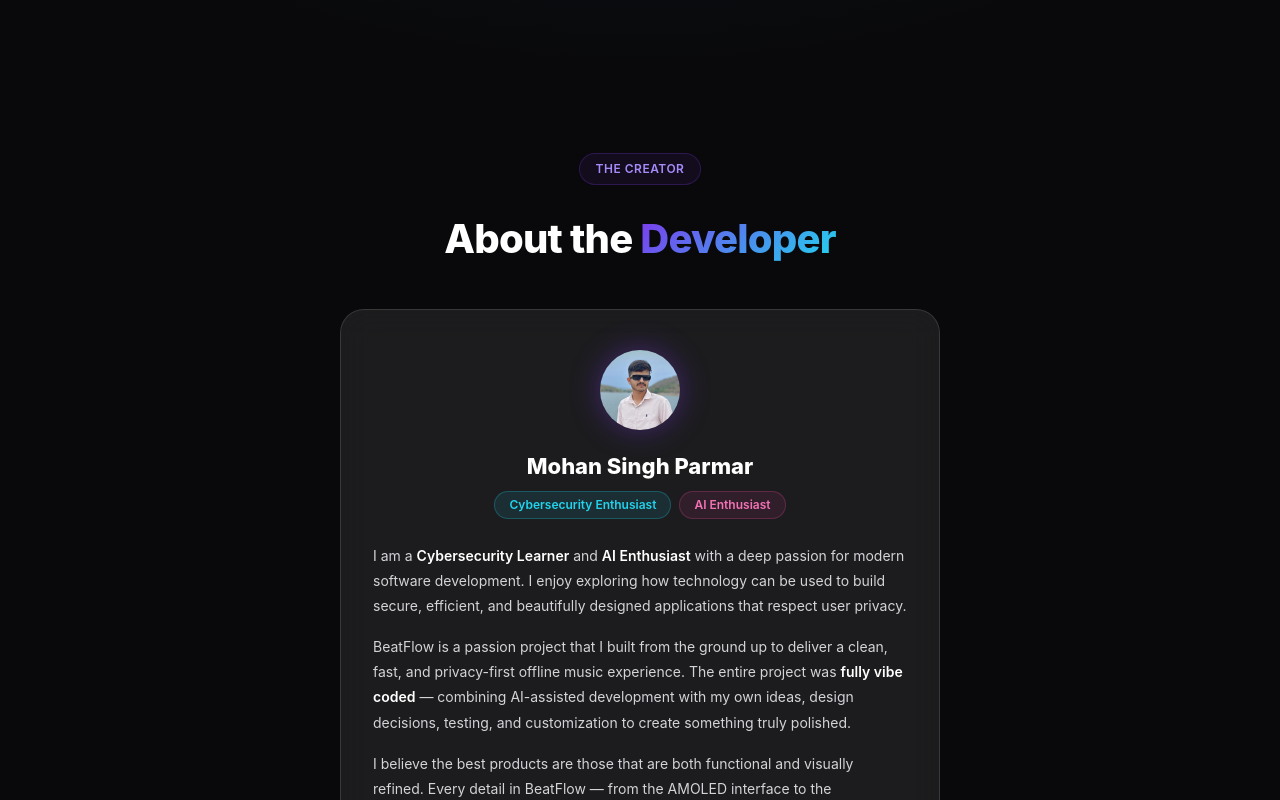
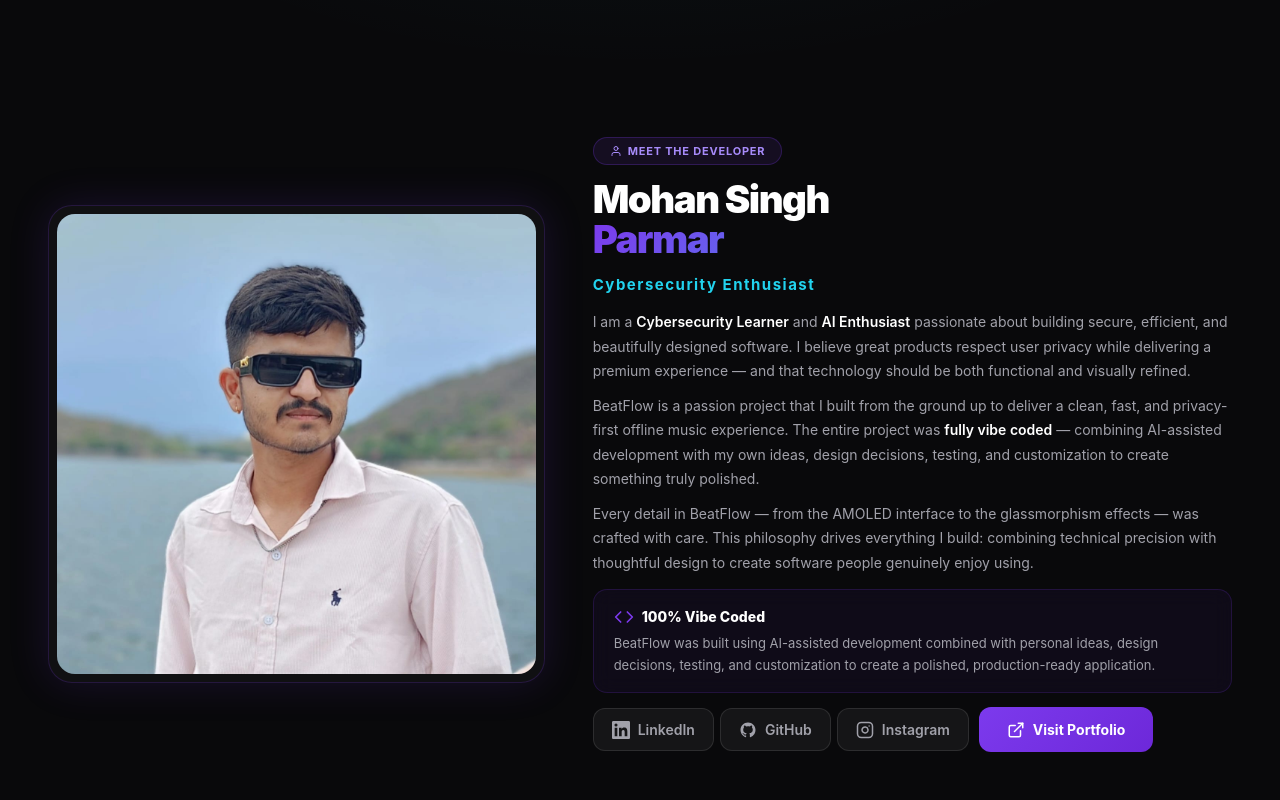
Before and after one commit to monxcode/BeatFlow-site, a React (Vite) app: page / in a window 1280 px wide. Shown: the part 5320-6120 px from the top of the page. Built offline with nearby package versions, Linux system fonts and the light colour scheme; the HTML template or start-up script is replaced by a standard one.

Commit message:
Update Developer.tsx

```diff
--- a/src/components/Developer.tsx
+++ b/src/components/Developer.tsx
@@ -99,9 +99,19 @@
     },
   ]
 
+  const desktopSocialLinks = socialLinks.filter(l => l.label !== 'Portfolio')
+
   return (
     <section id="developer" className="dv-root" style={{ padding: '80px 24px' }}>
       <style>{`
+        /* ── Mobile Layout (< 1024px) ── */
+        .dv-mobile {
+          display: block;
+        }
+        .dv-desktop {
+          display: none;
+        }
+
         @media (max-width: 768px) {
           .dv-root {
             padding: 56px 16px !important;
@@ -199,8 +209,212 @@
             padding: 2px 10px !important;
           }
         }
+
+        /* ── Desktop Layout (≥ 1024px) ── */
+        @media (min-width: 1024px) {
+          .dv-mobile {
+            display: none !important;
+          }
+          .dv-desktop {
+            display: block !important;
+          }
+
+          .dv-root {
+            padding: 64px 48px !important;
+          }
+
+          .dv-desktop-inner {
+            max-width: 1200px;
+            margin: 0 auto;
+          }
+
+          .dv-desktop-grid {
+            display: grid;
+            grid-template-columns: 42% 54%;
+            gap: 4%;
+            align-items: center;
+          }
+
+          .dv-desk-img {
+            position: relative;
+            border-radius: 24px;
+            padding: 8px;
+            background: rgba(255,255,255,0.03);
+            border: 1px solid rgba(124,58,237,0.2);
+            box-shadow: 0 0 40px rgba(124,58,237,0.15);
+            transition: all 0.4s ease;
+          }
+
+          .dv-desk-img img {
+            width: 100%;
+            height: 460px;
+            object-fit: cover;
+            border-radius: 18px;
+            display: block;
+            transition: transform 0.5s ease;
+          }
+
+          .dv-desk-img:hover {
+            box-shadow: 0 0 60px rgba(124,58,237,0.3), 0 0 100px rgba(34,211,238,0.08);
+          }
+
+          .dv-desk-img:hover img {
+            transform: scale(1.02);
+          }
+
+          .dv-desk-content {
+            display: flex;
+            flex-direction: column;
+            gap: 14px;
+          }
+
+          .dv-desk-badge {
+            display: inline-flex;
+            align-items: center;
+            gap: 6px;
+            padding: 5px 16px;
+            border-radius: 100px;
+            background: rgba(124,58,237,0.1);
+            border: 1px solid rgba(124,58,237,0.25);
+            align-self: flex-start;
+          }
+
+          .dv-desk-badge span {
+            font-size: 11px;
+            font-weight: 700;
+            color: #A78BFA;
+            letter-spacing: 0.8px;
+            text-transform: uppercase;
+          }
+
+          .dv-desk-badge svg {
+            width: 12px;
+            height: 12px;
+          }
+
+          .dv-desk-heading {
+            font-size: clamp(2.2rem, 3vw, 3.2rem);
+            font-weight: 900;
+            letter-spacing: -1.5px;
+            line-height: 1.05;
+            margin: 0;
+          }
+
+          .dv-desk-heading .l1 {
+            display: block;
+            color: #fff;
+          }
+
+          .dv-desk-heading .l2 {
+            display: block;
+            background: linear-gradient(135deg, #7C3AED, #22D3EE);
+            -webkit-background-clip: text;
+            -webkit-text-fill-color: transparent;
+            background-clip: text;
+          }
+
+          .dv-desk-sub {
+            font-size: 15px;
+            font-weight: 700;
+            color: #22D3EE;
+            letter-spacing: 1.5px;
+          }
+
+          .dv-desk-bio {
+            display: flex;
+            flex-direction: column;
+            gap: 10px;
+          }
+
+          .dv-desk-bio p {
+            color: #A1A1AA;
+            font-size: 14px;
+            line-height: 1.75;
+            margin: 0;
+          }
+
+          .dv-desk-bio strong {
+            color: #fff;
+            font-weight: 600;
+          }
+
+          .dv-desk-vibe {
+            padding: 16px 20px;
+            border-radius: 14px;
+            background: rgba(124,58,237,0.06);
+            border: 1px solid rgba(124,58,237,0.18);
+            backdrop-filter: blur(10px);
+          }
+
+          .dv-desk-vibe-hdr {
+            display: flex;
+            align-items: center;
+            gap: 8px;
+            margin-bottom: 6px;
+          }
+
+          .dv-desk-vibe-hdr span {
+            font-size: 14px;
+            font-weight: 800;
+            color: #fff;
+          }
+
+          .dv-desk-vibe p {
+            font-size: 13px;
+            color: #A1A1AA;
+            line-height: 1.65;
+            margin: 0;
+          }
+
+          .dv-desk-row {
+            display: flex;
+            align-items: center;
+            gap: 10px;
+            flex-wrap: wrap;
+          }
+
+          .dv-desk-social {
+            display: flex;
+            gap: 6px;
+            flex-wrap: wrap;
+          }
+
+          .dv-desk-cta {
+            display: inline-flex;
+            align-items: center;
+            gap: 8px;
+            padding: 12px 28px;
+            border-radius: 12px;
+            background: linear-gradient(135deg, #7C3AED, #6D28D9);
+            border: none;
+            font-size: 14px;
+            font-weight: 700;
+            color: #fff;
+            text-decoration: none;
+            cursor: pointer;
+            transition: all 0.3s ease;
+            align-self: flex-start;
+          }
+
+          .dv-desk-cta:hover {
+            transform: translateY(-2px);
+            box-shadow: 0 10px 35px rgba(124,58,237,0.45);
+          }
+        }
+
+        @media (min-width: 1024px) and (max-width: 1200px) {
+          .dv-desk-img img {
+            height: 400px !important;
+          }
+          .dv-desktop-grid {
+            grid-template-columns: 40% 56% !important;
+            gap: 4% !important;
+          }
+        }
       `}</style>
 
+      {/* ── Mobile Layout ── */}
+      <div className="dv-mobile">
         <div style={{ maxWidth: 600, margin: '0 auto', textAlign: 'center' }}>
           <div className="dv-hero-badge reveal" style={{ display: 'inline-flex', alignItems: 'center', gap: 8, padding: '6px 16px', borderRadius: 100, background: 'rgba(124,58,237,0.08)', border: '1px solid rgba(124,58,237,0.25)', marginBottom: 24 }}>
             <span style={{ fontSize: 12, fontWeight: 600, color: '#A78BFA', letterSpacing: '0.5px', textTransform: 'uppercase' }}>The Creator</span>
@@ -256,6 +470,92 @@
             </div>
           </div>
         </div>
+      </div>
+
+      {/* ── Desktop Layout ── */}
+      <div className="dv-desktop">
+        <div className="dv-desktop-inner">
+          <div className="reveal" style={{ display: 'flex', flexDirection: 'column' }}>
+            <div className="dv-desktop-grid">
+              {/* Left Column - Image */}
+              <div className="dv-desk-img reveal">
+                <img
+                  src={DeveloperImage}
+                  alt="Mohan Singh Parmar"
+                  loading="lazy"
+                />
+              </div>
+
+              {/* Right Column - Content */}
+              <div className="dv-desk-content reveal" style={{ transitionDelay: '100ms' }}>
+                <div className="dv-desk-badge">
+                  <svg viewBox="0 0 24 24" fill="none" stroke="#A78BFA" strokeWidth="2" strokeLinecap="round" strokeLinejoin="round">
+                    <path d="M20 21v-2a4 4 0 00-4-4H8a4 4 0 00-4 4v2" />
+                    <circle cx="12" cy="7" r="4" />
+                  </svg>
+                  <span>Meet the Developer</span>
+                </div>
+
+                <h1 className="dv-desk-heading">
+                  <span className="l1">Mohan Singh</span>
+                  <span className="l2">Parmar</span>
+                </h1>
+
+                <div className="dv-desk-sub">Cybersecurity Enthusiast</div>
+
+                <div className="dv-desk-bio">
+                  <p>
+                    I am a <strong>Cybersecurity Learner</strong> and <strong>AI Enthusiast</strong> passionate about building secure, efficient, and beautifully designed software. I believe great products respect user privacy while delivering a premium experience — and that technology should be both functional and visually refined.
+                  </p>
+                  <p>
+                    BeatFlow is a passion project that I built from the ground up to deliver a clean, fast, and privacy-first offline music experience. The entire project was <strong>fully vibe coded</strong> — combining AI-assisted development with my own ideas, design decisions, testing, and customization to create something truly polished.
+                  </p>
+                  <p>
+                    Every detail in BeatFlow — from the AMOLED interface to the glassmorphism effects — was crafted with care. This philosophy drives everything I build: combining technical precision with thoughtful design to create software people genuinely enjoy using.
+                  </p>
+                </div>
+
+                {/* Vibe Coded Card */}
+                <div className="dv-desk-vibe">
+                  <div className="dv-desk-vibe-hdr">
+                    <svg width="20" height="20" viewBox="0 0 24 24" fill="none" stroke="#7C3AED" strokeWidth="2" strokeLinecap="round" strokeLinejoin="round">
+                      <polyline points="16 18 22 12 16 6" />
+                      <polyline points="8 6 2 12 8 18" />
+                    </svg>
+                    <span>100% Vibe Coded</span>
+                  </div>
+                  <p>
+                    BeatFlow was built using AI-assisted development combined with personal ideas, design decisions, testing, and customization to create a polished, production-ready application.
+                  </p>
+                </div>
+
+                {/* Social + CTA */}
+                <div className="dv-desk-row">
+                  <div className="dv-desk-social">
+                    {desktopSocialLinks.map((link) => (
+                      <SocialButton key={link.label} {...link} />
+                    ))}
+                  </div>
+
+                  <a
+                    href="https://monxcode.vercel.app/"
+                    target="_blank"
+                    rel="noopener noreferrer"
+                    className="dv-desk-cta"
+                  >
+                    <svg width="18" height="18" viewBox="0 0 24 24" fill="none" stroke="currentColor" strokeWidth="2" strokeLinecap="round" strokeLinejoin="round">
+                      <path d="M18 13v6a2 2 0 01-2 2H5a2 2 0 01-2-2V8a2 2 0 012-2h6" />
+                      <polyline points="15 3 21 3 21 9" />
+                      <line x1="10" y1="14" x2="21" y2="3" />
+                    </svg>
+                    Visit Portfolio
+                  </a>
+                </div>
+              </div>
+            </div>
+          </div>
+        </div>
+      </div>
     </section>
   )
 }
```
Lines whose indentation alone changed are shown as unchanged.
